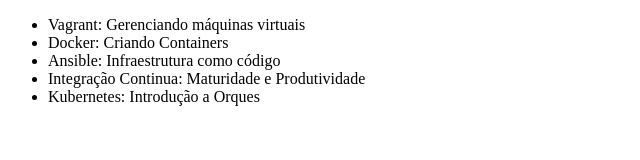
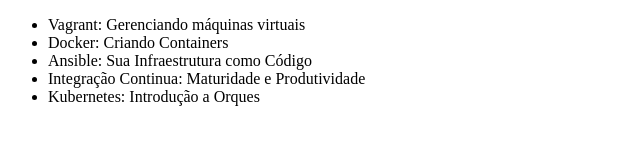
Before and after one commit to isacna/alura-git, a plain HTML site: page index.html in a window 1280 px wide. Shown: the full height of the page, 0-640 px from the left. Drawn offline with Linux system fonts and the light colour scheme.

Commit message:
alterando nome dos cursos

```diff
--- a/index.html
+++ b/index.html
@@ -8,7 +8,7 @@
         <ul>
             <li>Vagrant: Gerenciando máquinas virtuais</li>
             <li>Docker: Criando Containers</li>
-            <li>Ansible: Infraestrutura como código</li>
+            <li>Ansible: Sua Infraestrutura como Código</li>
             <li>Integração Continua: Maturidade e Produtividade</li>
             <li>Kubernetes: Introdução a Orques</li>
         </ul>
```
